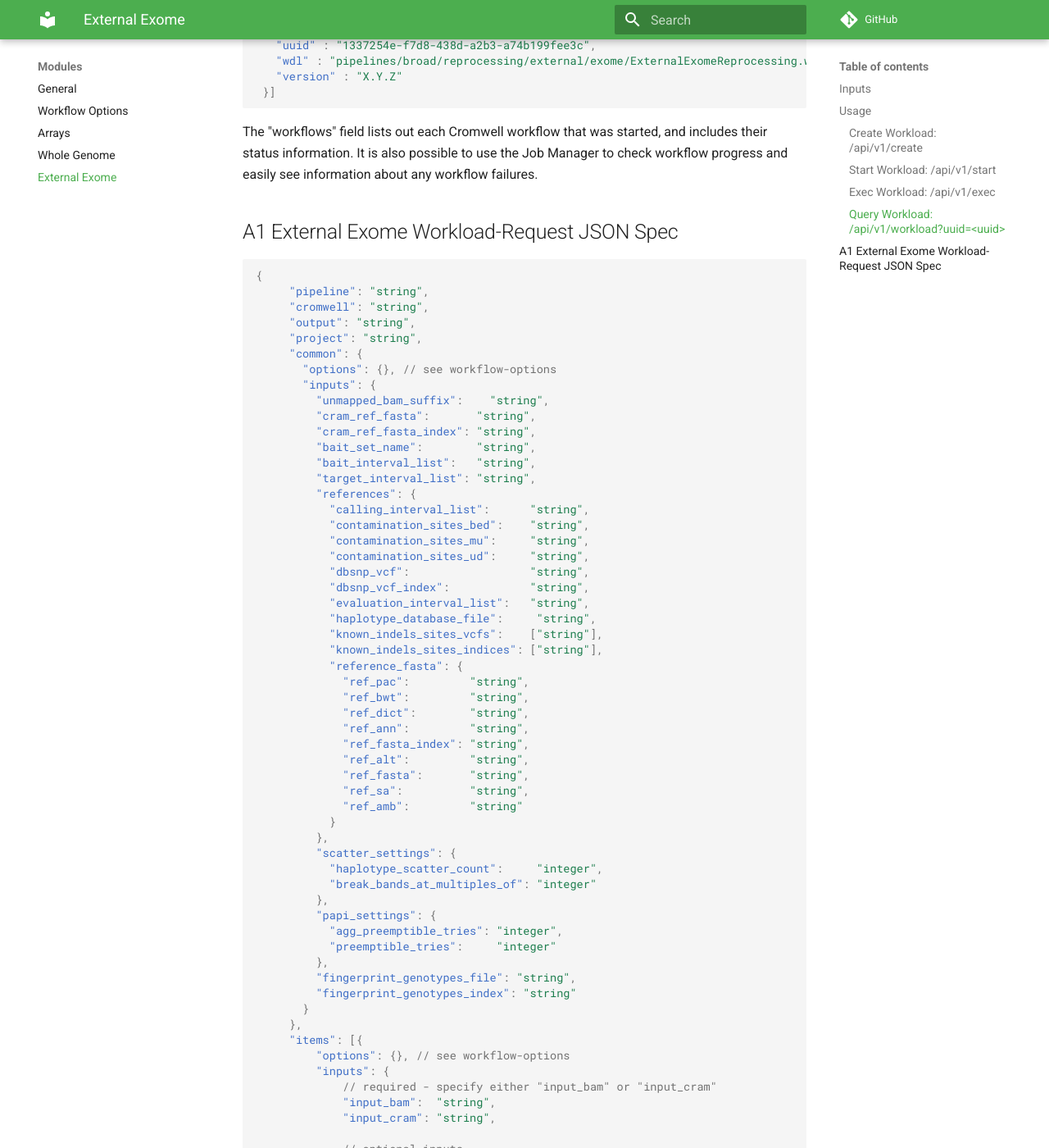
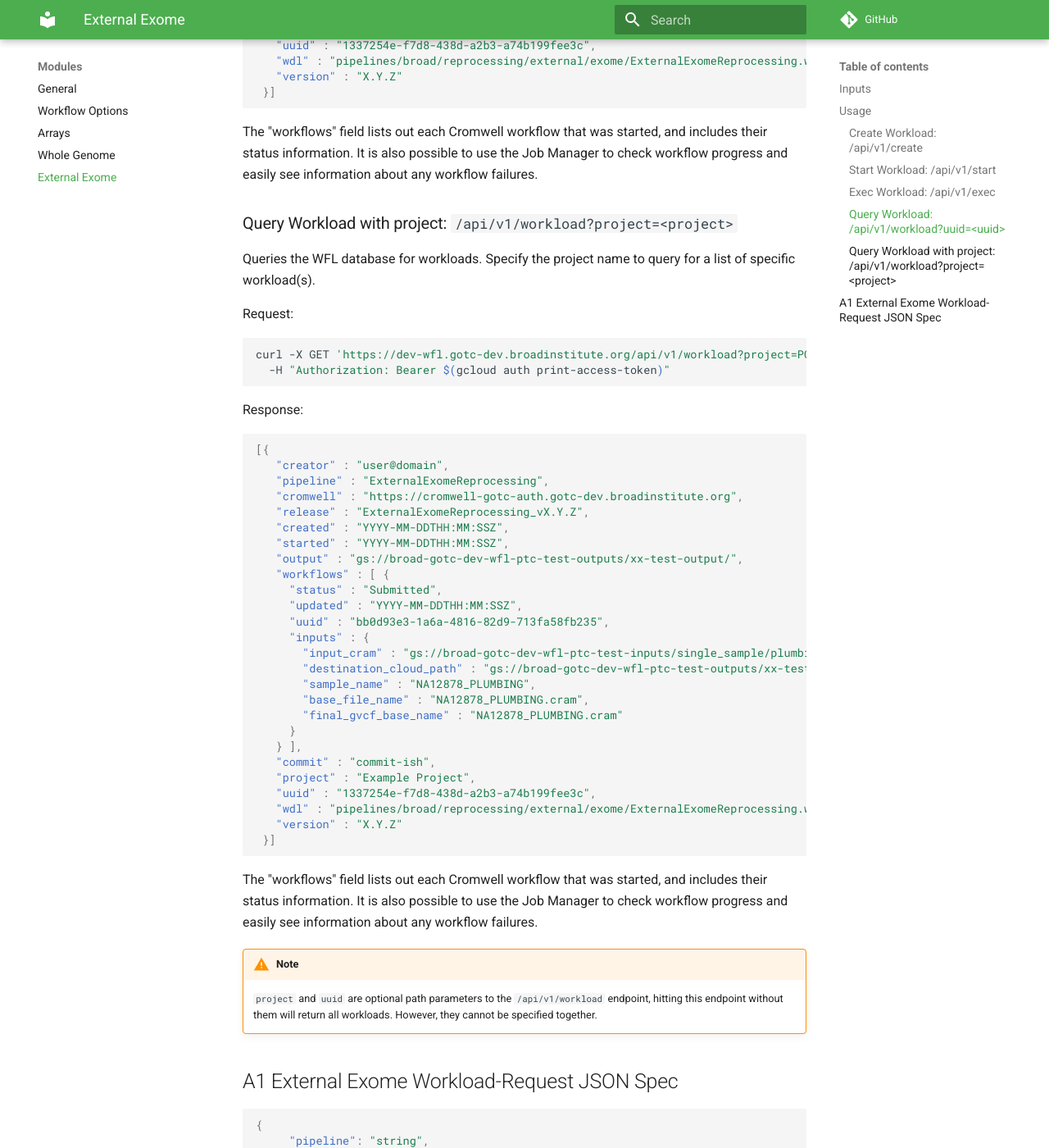
Before and after one commit to broadinstitute/wfl, an MkDocs documentation site: the page built from docs/md/external-exome-reprocessing.md, in a window 1280 px wide and 1400 px high, scrolled down 4136 px. Shown: the whole window at 82% size. Built offline with MkDocs 1.6.1 and Material for MkDocs 9.7.7, drawn with Linux system fonts in a browser that asks for light colours; comment, search, counter and statistics services are not loaded.

Commit message:
[GH-1023] Support querying workloads by project name (#222)
* This comment block is not useful anymore

* Update the spec.

* Copy and paste development lol.

* oops.

* Apply suggestions.

* Udpate documentation.

* Add spec test.

* Fix typos.

* Add integration tests.

* update exomes docs

* Tailor the cherry-picked commit.

* Update the tests based on code review feedback.

Co-authored-by: Edmund Higham <edhigham@gmail.com>

````diff
--- a/docs/md/external-exome-reprocessing.md
+++ b/docs/md/external-exome-reprocessing.md
@@ -213,6 +213,58 @@ includes their status information. It is also possible to use the Job Manager
 to check workflow progress and easily see information about any workflow
 failures.
 
+### Query Workload with project: `/api/v1/workload?project=<project>`
+
+Queries the WFL database for workloads. Specify the project name to query for a list of specific workload(s).
+
+Request:
+
+```bash
+curl -X GET 'https://dev-wfl.gotc-dev.broadinstitute.org/api/v1/workload?project=PO-1234' \
+  -H "Authorization: Bearer $(gcloud auth print-access-token)"
+```
+
+Response:
+
+```json
+[{
+   "creator" : "user@domain",
+   "pipeline" : "ExternalExomeReprocessing",
+   "cromwell" : "https://cromwell-gotc-auth.gotc-dev.broadinstitute.org",
+   "release" : "ExternalExomeReprocessing_vX.Y.Z",
+   "created" : "YYYY-MM-DDTHH:MM:SSZ",
+   "started" : "YYYY-MM-DDTHH:MM:SSZ",
+   "output" : "gs://broad-gotc-dev-wfl-ptc-test-outputs/xx-test-output/",
+   "workflows" : [ {
+     "status" : "Submitted",
+     "updated" : "YYYY-MM-DDTHH:MM:SSZ",
+     "uuid" : "bb0d93e3-1a6a-4816-82d9-713fa58fb235",
+     "inputs" : {
+       "input_cram" : "gs://broad-gotc-dev-wfl-ptc-test-inputs/single_sample/plumbing/truth/develop/20k/NA12878_PLUMBING.cram",
+       "destination_cloud_path" : "gs://broad-gotc-dev-wfl-ptc-test-outputs/xx-test-output/8600be1a-48df-4a51-bdba-0044e0af8d33/single_sample/plumbing/truth/develop/20k",
+       "sample_name" : "NA12878_PLUMBING",
+       "base_file_name" : "NA12878_PLUMBING.cram",
+       "final_gvcf_base_name" : "NA12878_PLUMBING.cram"
+     }
+   } ],
+   "commit" : "commit-ish",
+   "project" : "Example Project",
+   "uuid" : "1337254e-f7d8-438d-a2b3-a74b199fee3c",
+   "wdl" : "pipelines/broad/reprocessing/external/exome/ExternalExomeReprocessing.wdl",
+   "version" : "X.Y.Z"
+ }]
+```
+
+The "workflows" field lists out each Cromwell workflow that was started, and
+includes their status information. It is also possible to use the Job Manager
+to check workflow progress and easily see information about any workflow
+failures.
+
+!!! warning "Note"
+    `project` and `uuid` are optional path parameters to the `/api/v1/workload` endpoint,
+    hitting this endpoint without them will return all workloads. However, they cannot be specified
+    together.
+
 ## A1 External Exome Workload-Request JSON Spec
 ```json
 {
````
Also changed, not shown: docs/md/dev-wgs.md (+53 -0 lines), docs/md/modules-arrays.md (+12 -0 lines), 9 other files.
